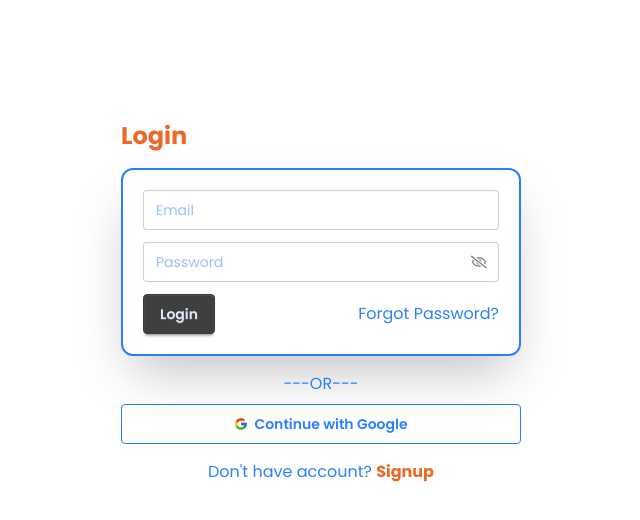
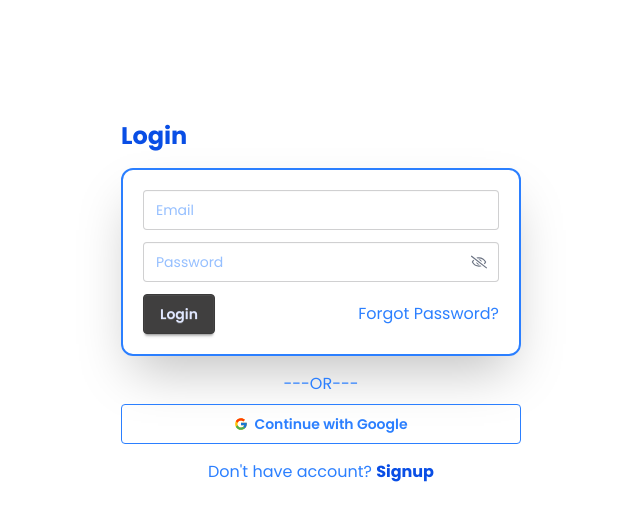
Before and after one commit to KAKOLY-AKHTER/home-nest, a React (Vite) app: page /login in a window 1280 px wide. Shown: the top 520 px of the page, without its empty margins (319-959 px from the left). Built offline with nearby package versions, Linux system fonts and the light colour scheme; no server answers.

Commit message:
readme file updated

```diff
--- a/src/components/Footer.jsx
+++ b/src/components/Footer.jsx
@@ -12,7 +12,7 @@ export default function Footer() {
         <div>
           <div className="flex items-center gap-2 mb-3">
             <img src="https://www.shutterstock.com/image-vector/real-estate-logo-template-home-260nw-2485751935.jpg" alt="HomeNest Logo" className="w-14 h-14 rounded-full" />
-            <h2 className="text-2xl font-bold text-blue-400">HomeNest</h2>
+            <h2 className="text-2xl font-bold text-blue-600">HomeNest</h2>
           </div>
           <p className="text-sm leading-relaxed">
             HomeNest is your trusted real estate partner — helping you buy, rent,
--- a/src/index.css
+++ b/src/index.css
@@ -11,7 +11,7 @@
   name: "light";
   default: true;
   --color-primary: #403f3f;
-  --color-secondary:#eb6a29;
+  --color-secondary:#094ee5;
   --color-base-200: #f3f3f3;
   --color-base-300: #e7e7e7;
   --color-accent: #706f6f;
--- a/src/pages/Home.jsx
+++ b/src/pages/Home.jsx
@@ -43,7 +43,7 @@ useEffect(() => {
         {/* Left: Text + Swiper text */}
         <div className="w-full md:w-1/2 text-center md:text-left">
           <h2 className="font-bold leading-tight">
-            <span className="text-4xl md:text-6xl text-secondary">Find &</span>
+            <span className="text-4xl md:text-6xl text-[#ff6501]">Find &</span>
             <br />
             <span className="text-4xl md:text-6xl text-blue-600">
               Invest Smartly
```
Also changed, not shown: 1 other file (tests, documents, lock files or other folders).
